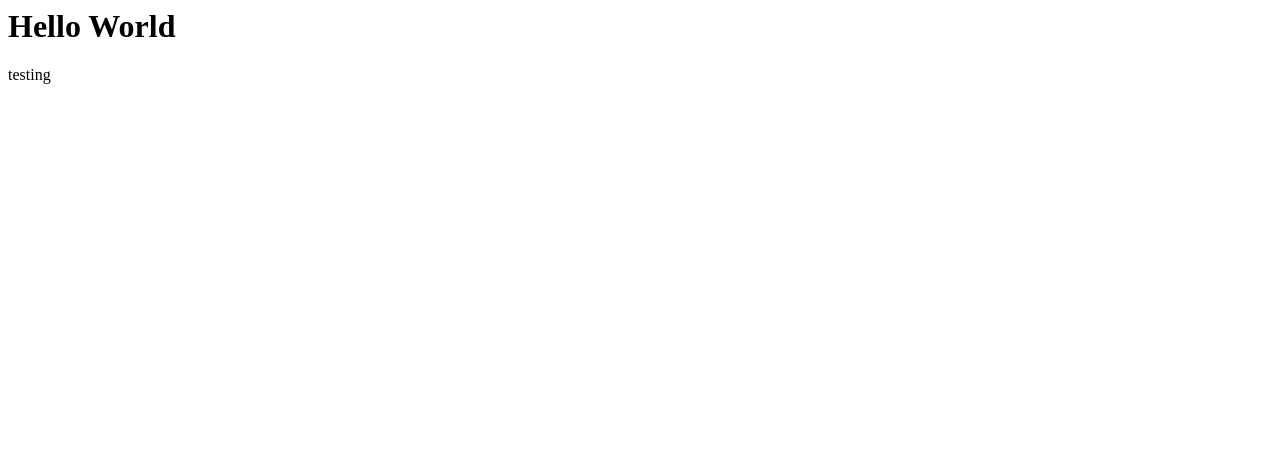
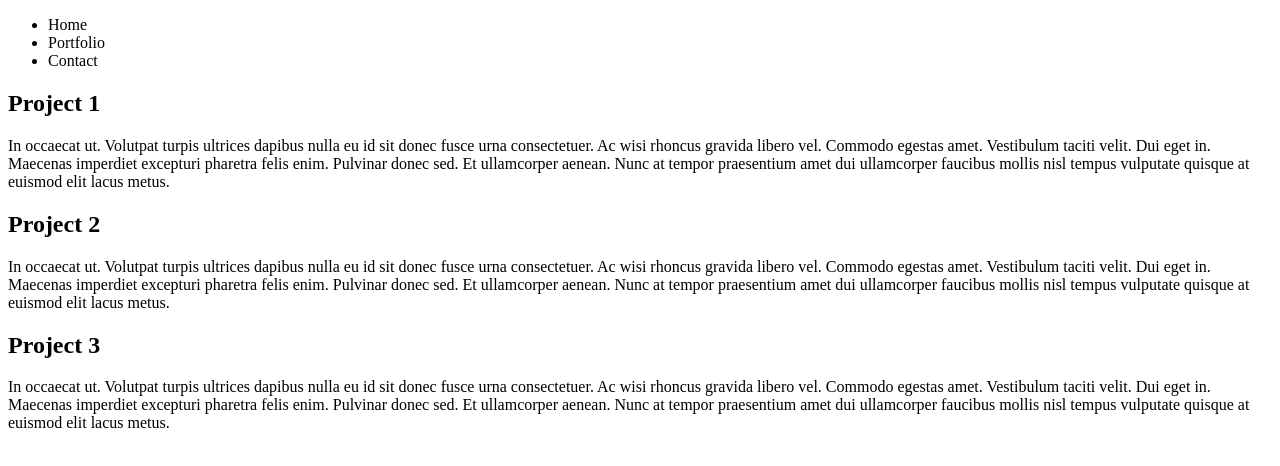
Before and after one commit to matt-pilcher/matt-pilcher.github.io, a plain HTML site: page index.html in a window 1280 px wide. Drawn offline with nearby package versions, Linux system fonts and the light colour scheme.

Commit message:
add base layout

```diff
--- a/index.html
+++ b/index.html
@@ -1,2 +1,38 @@
-<h1>Hello World</h1>
-<p>testing</p>
+<!DOCTYPE html>
+<html>
+  <head>
+    <meta charset="utf-8">
+    <link rel="stylesheet" href="css/style.css">
+  </head>
+  <body>
+    <header>
+      <nav>
+        <ul>
+          <li>Home</li>
+          <li>Portfolio</li>
+          <li>Contact</li>
+        </ul>
+      </nav>
+    </header>
+
+    <div class="container">
+      <section class="portfolio-item">
+          <h2>Project 1</h2>
+          <p>In occaecat ut. Volutpat turpis ultrices dapibus nulla eu id sit donec fusce urna consectetuer. Ac wisi rhoncus gravida libero vel. Commodo egestas amet. Vestibulum taciti velit. Dui eget in. Maecenas imperdiet excepturi pharetra felis enim. Pulvinar donec sed. Et ullamcorper aenean. Nunc at tempor praesentium amet dui ullamcorper faucibus mollis nisl tempus vulputate quisque at euismod elit lacus metus.</p>
+      </section>
+
+      <section class="portfolio-item">
+          <h2>Project 2</h2>
+          <p>In occaecat ut. Volutpat turpis ultrices dapibus nulla eu id sit donec fusce urna consectetuer. Ac wisi rhoncus gravida libero vel. Commodo egestas amet. Vestibulum taciti velit. Dui eget in. Maecenas imperdiet excepturi pharetra felis enim. Pulvinar donec sed. Et ullamcorper aenean. Nunc at tempor praesentium amet dui ullamcorper faucibus mollis nisl tempus vulputate quisque at euismod elit lacus metus.</p>
+      </section>
+
+      <section class="portfolio-item">
+          <h2>Project 3</h2>
+          <p>In occaecat ut. Volutpat turpis ultrices dapibus nulla eu id sit donec fusce urna consectetuer. Ac wisi rhoncus gravida libero vel. Commodo egestas amet. Vestibulum taciti velit. Dui eget in. Maecenas imperdiet excepturi pharetra felis enim. Pulvinar donec sed. Et ullamcorper aenean. Nunc at tempor praesentium amet dui ullamcorper faucibus mollis nisl tempus vulputate quisque at euismod elit lacus metus.</p>
+      </section>
+    </div>
+
+    <script src="https://ajax.googleapis.com/ajax/libs/jquery/1.12.0/jquery.min.js"></script>
+    <script src="js/script.js"></script>
+  </body>
+</html>
```
